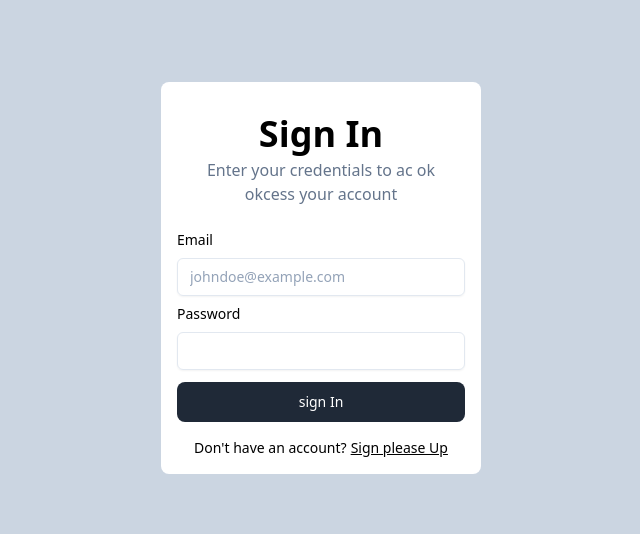
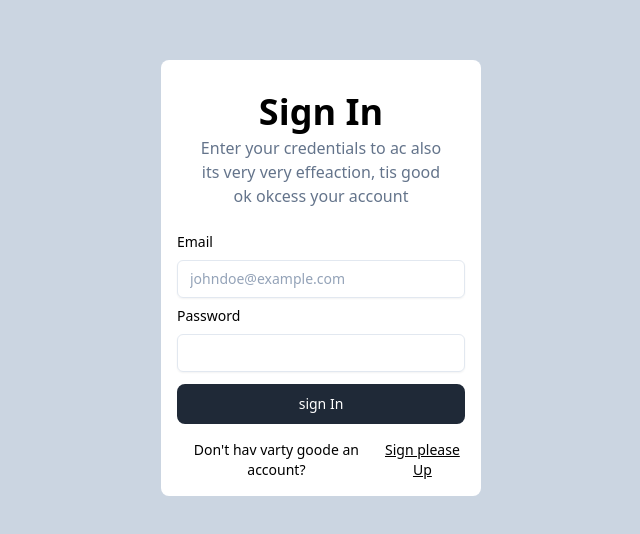
Before and after one commit to Shailenkaushik/paytm-endtoend, a React (Vite) app in the folder frontend/: page /signin in a window 1280 px wide. Shown: the part 122-656 px from the top of the page, without its empty margins (319-959 px from the left). Built offline with nearby package versions, Linux system fonts and the light colour scheme.

Commit message:
Update Signin.jsx

```diff
--- a/frontend/src/pages/Signin.jsx
+++ b/frontend/src/pages/Signin.jsx
@@ -12,13 +12,13 @@ export const  Signin=()=> {
 <div className='flex flex-col justify-center'>
       <div className=' rounded-lg w-80 h-max text-center bg-white p-2 px-4' >
       <Header label={"Sign In"} />
-      <SubHeading label={"Enter your credentials to ac ok okcess your account"} ></SubHeading>
+      <SubHeading label={"Enter your credentials to ac also its very very effeaction, tis good ok okcess your account"} ></SubHeading>
 
       <InputBox label={"Email"} placeholder={"johndoe@example.com"}/ >
       <InputBox label={"Password"} placeholder={""}/ >
       <Button label={"sign In"} />
 
-      <BottomWarning label={"Don't have an account?"} buttonText={"Sign please Up"} to={"/signup"} ></BottomWarning>
+      <BottomWarning label={"Don't hav varty goode an account?"} buttonText={"Sign please Up"} to={"/signup"} ></BottomWarning>
 
       <div>
     </div>
```
